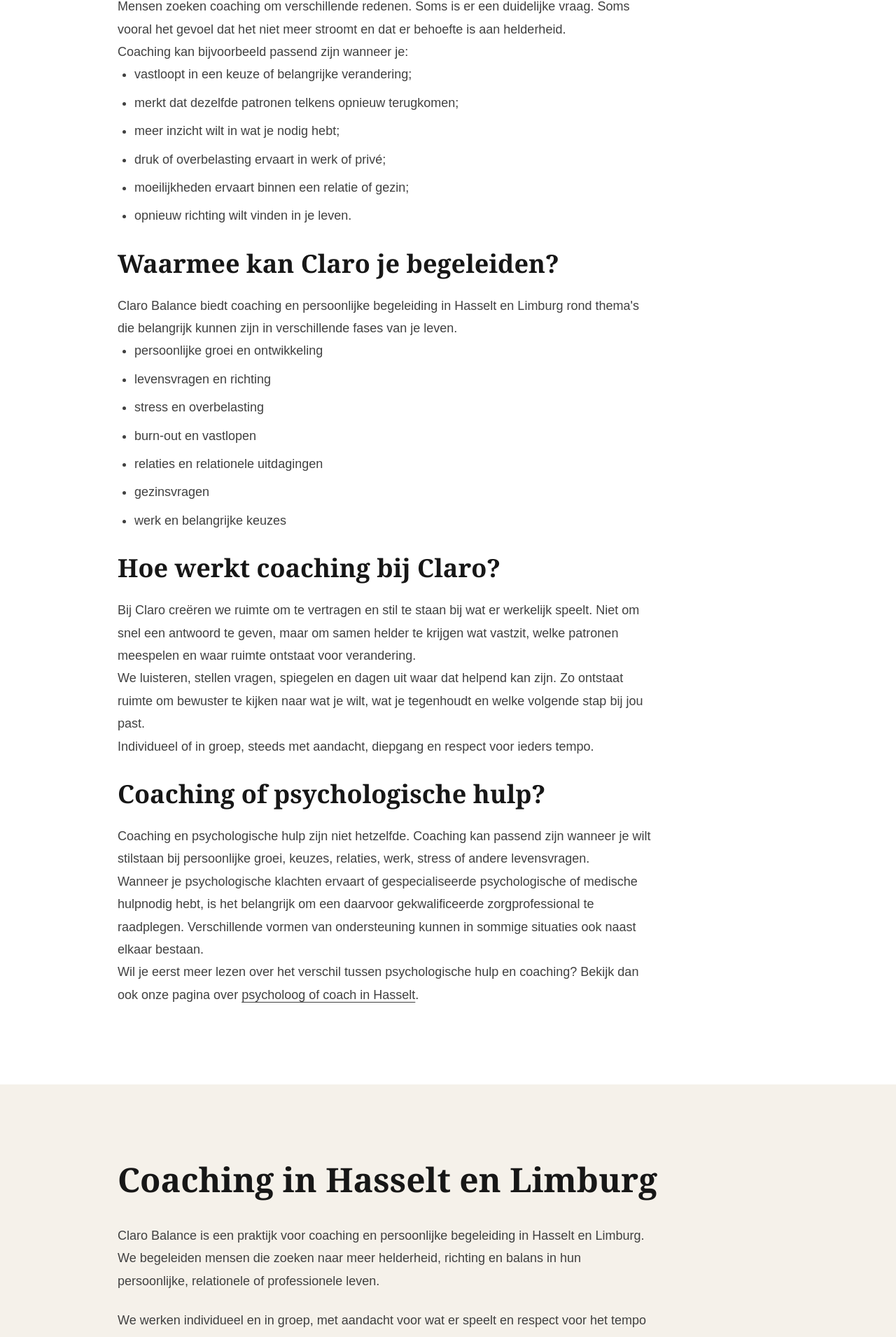
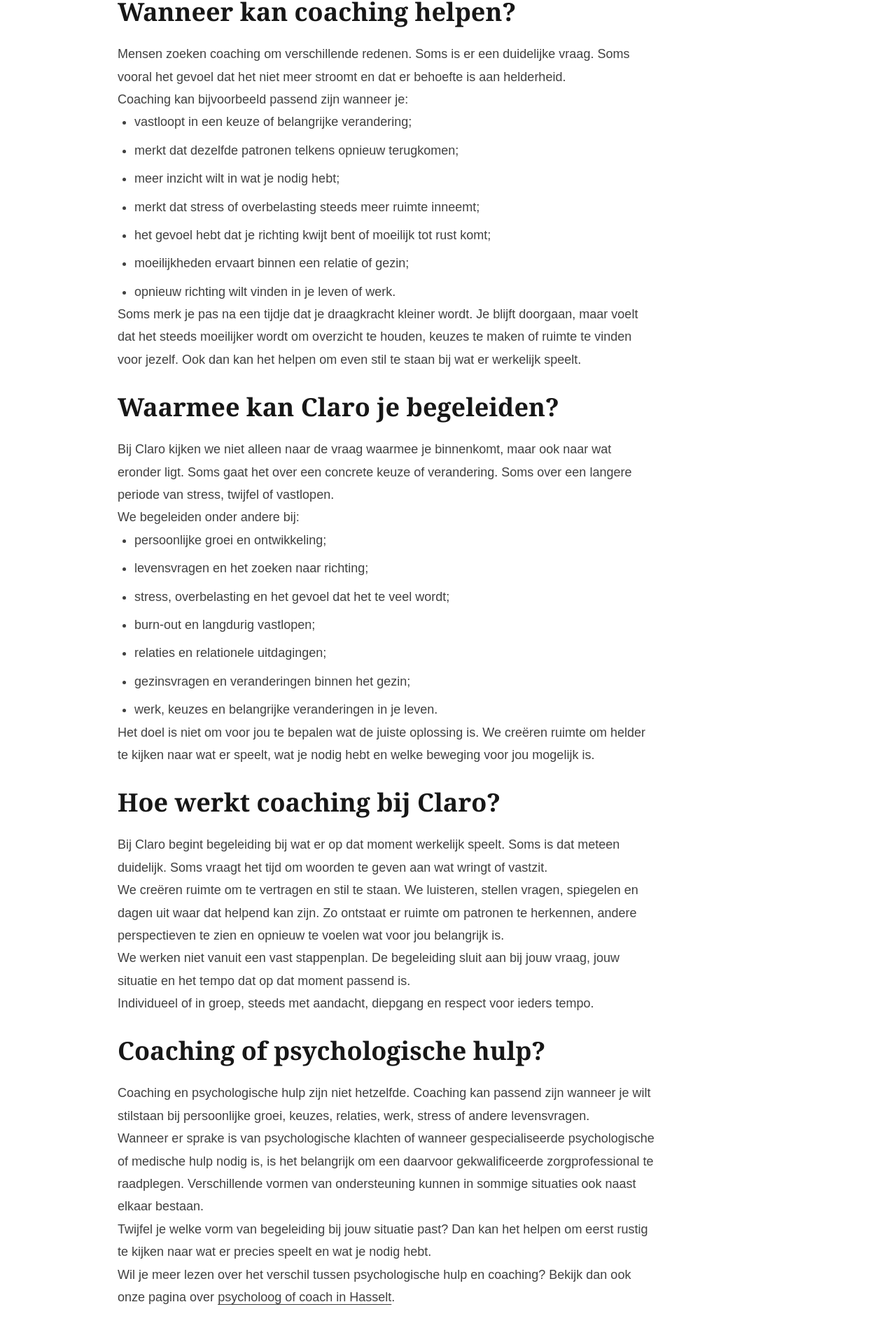
Before and after one commit to KarlK3500/Claro-Website, a Next.js app: page /coaching-hasselt in a window 1280 px wide. Shown: the part 856-2767 px from the top of the page at 70% size. Built offline with nearby package versions, Linux system fonts and the light colour scheme.

Commit message:
Improve coaching Hasselt SEO content

```diff
--- a/app/coaching-hasselt/page.tsx
+++ b/app/coaching-hasselt/page.tsx
@@ -64,9 +64,11 @@
 
         <p className="mt-10 max-w-2xl text-lg md:text-xl leading-[1.7] text-neutral-600">
   Soms weet je dat er iets moet veranderen, maar nog niet precies wat.
-          Je loopt vast in een keuze, een patroon, je werk, een relatie of
-          gewoon in jezelf. Coaching kan helpen om stil te staan, helder te
-          kijken naar wat speelt en opnieuw richting te vinden.
+  Misschien loop je vast in een keuze, een patroon, je werk of een relatie.
+  Misschien merk je dat stress en overbelasting zich opstapelen en dat je
+  steeds moeilijker ruimte vindt om stil te staan bij wat er werkelijk speelt.
+  Coaching kan helpen om te vertragen, helder te kijken naar wat er gebeurt en
+  opnieuw richting te vinden.
 </p>
       </section>
 
@@ -82,9 +84,9 @@
   </h2>
 
   <p>
-                Mensen zoeken coaching om verschillende redenen. Soms is er een
-                duidelijke vraag. Soms vooral het gevoel dat het niet meer
-                stroomt en dat er behoefte is aan helderheid.
+    Mensen zoeken coaching om verschillende redenen. Soms is er een duidelijke
+    vraag. Soms vooral het gevoel dat het niet meer stroomt en dat er behoefte
+    is aan helderheid.
   </p>
 
   <p>
@@ -97,12 +99,26 @@
       merkt dat dezelfde patronen telkens opnieuw terugkomen;
     </li>
     <li>meer inzicht wilt in wat je nodig hebt;</li>
-                <li>druk of overbelasting ervaart in werk of privé;</li>
+    <li>
+      merkt dat stress of overbelasting steeds meer ruimte inneemt;
+    </li>
+    <li>
+      het gevoel hebt dat je richting kwijt bent of moeilijk tot rust komt;
+    </li>
     <li>
       moeilijkheden ervaart binnen een relatie of gezin;
     </li>
-                <li>opnieuw richting wilt vinden in je leven.</li>
+    <li>
+      opnieuw richting wilt vinden in je leven of werk.
+    </li>
   </ul>
+
+  <p>
+    Soms merk je pas na een tijdje dat je draagkracht kleiner wordt. Je blijft
+    doorgaan, maar voelt dat het steeds moeilijker wordt om overzicht te houden,
+    keuzes te maken of ruimte te vinden voor jezelf. Ook dan kan het helpen om
+    even stil te staan bij wat er werkelijk speelt.
+  </p>
 </div>
 
             <div>
@@ -114,20 +130,31 @@
   </h2>
 
   <p>
-                Claro Balance biedt coaching en persoonlijke begeleiding in
-                Hasselt en Limburg rond thema&apos;s die belangrijk kunnen zijn
-                in verschillende fases van je leven.
+    Bij Claro kijken we niet alleen naar de vraag waarmee je binnenkomt, maar
+    ook naar wat eronder ligt. Soms gaat het over een concrete keuze of
+    verandering. Soms over een langere periode van stress, twijfel of
+    vastlopen.
+  </p>
+
+  <p>
+    We begeleiden onder andere bij:
   </p>
 
   <ul className="list-disc pl-6 space-y-2">
-                <li>persoonlijke groei en ontwikkeling</li>
-                <li>levensvragen en richting</li>
-                <li>stress en overbelasting</li>
-                <li>burn-out en vastlopen</li>
-                <li>relaties en relationele uitdagingen</li>
-                <li>gezinsvragen</li>
-                <li>werk en belangrijke keuzes</li>
+    <li>persoonlijke groei en ontwikkeling;</li>
+    <li>levensvragen en het zoeken naar richting;</li>
+    <li>stress, overbelasting en het gevoel dat het te veel wordt;</li>
+    <li>burn-out en langdurig vastlopen;</li>
+    <li>relaties en relationele uitdagingen;</li>
+    <li>gezinsvragen en veranderingen binnen het gezin;</li>
+    <li>werk, keuzes en belangrijke veranderingen in je leven.</li>
   </ul>
+
+  <p>
+    Het doel is niet om voor jou te bepalen wat de juiste oplossing is. We
+    creëren ruimte om helder te kijken naar wat er speelt, wat je nodig hebt
+    en welke beweging voor jou mogelijk is.
+  </p>
 </div>
 
             <div>
@@ -139,22 +166,26 @@
   </h2>
 
   <p>
-                Bij Claro creëren we ruimte om te vertragen en stil te staan bij
-                wat er werkelijk speelt. Niet om snel een antwoord te geven,
-                maar om samen helder te krijgen wat vastzit, welke patronen
-                meespelen en waar ruimte ontstaat voor verandering.
+    Bij Claro begint begeleiding bij wat er op dat moment werkelijk speelt.
+    Soms is dat meteen duidelijk. Soms vraagt het tijd om woorden te geven aan
+    wat wringt of vastzit.
   </p>
 
   <p>
-                We luisteren, stellen vragen, spiegelen en dagen uit waar dat
-                helpend kan zijn. Zo ontstaat ruimte om bewuster te kijken naar
-                wat je wilt, wat je tegenhoudt en welke volgende stap bij jou
-                past.
+    We creëren ruimte om te vertragen en stil te staan. We luisteren, stellen
+    vragen, spiegelen en dagen uit waar dat helpend kan zijn. Zo ontstaat er
+    ruimte om patronen te herkennen, andere perspectieven te zien en opnieuw te
+    voelen wat voor jou belangrijk is.
   </p>
 
   <p>
-                Individueel of in groep, steeds met aandacht, diepgang en
-                respect voor ieders tempo.
+    We werken niet vanuit een vast stappenplan. De begeleiding sluit aan bij
+    jouw vraag, jouw situatie en het tempo dat op dat moment passend is.
+  </p>
+
+  <p>
+    Individueel of in groep, steeds met aandacht, diepgang en respect voor
+    ieders tempo.
   </p>
 </div>
 
@@ -167,21 +198,27 @@
   </h2>
 
   <p>
-                Coaching en psychologische hulp zijn niet hetzelfde. Coaching
-                kan passend zijn wanneer je wilt stilstaan bij persoonlijke
-                groei, keuzes, relaties, werk, stress of andere levensvragen.
+    Coaching en psychologische hulp zijn niet hetzelfde. Coaching kan passend
+    zijn wanneer je wilt stilstaan bij persoonlijke groei, keuzes, relaties,
+    werk, stress of andere levensvragen.
   </p>
 
   <p>
-                Wanneer je psychologische klachten ervaart of <a href="/psycholoog-hasselt">gespecialiseerde psychologische of medische hulp</a>
-                nodig hebt, is het belangrijk om een daarvoor gekwalificeerde zorgprofessional te raadplegen.
-                Verschillende vormen van ondersteuning kunnen in sommige
-                situaties ook naast elkaar bestaan.
+    Wanneer er sprake is van psychologische klachten of wanneer gespecialiseerde
+    psychologische of medische hulp nodig is, is het belangrijk om een daarvoor
+    gekwalificeerde zorgprofessional te raadplegen. Verschillende vormen van
+    ondersteuning kunnen in sommige situaties ook naast elkaar bestaan.
   </p>
 
   <p>
-                Wil je eerst meer lezen over het verschil tussen psychologische
-                hulp en coaching? Bekijk dan ook onze pagina over{" "}
+    Twijfel je welke vorm van begeleiding bij jouw situatie past? Dan kan het
+    helpen om eerst rustig te kijken naar wat er precies speelt en wat je
+    nodig hebt.
+  </p>
+
+  <p>
+    Wil je meer lezen over het verschil tussen psychologische hulp en coaching?
+    Bekijk dan ook onze pagina over{" "}
     <a
       href="/psycholoog-hasselt"
       className="underline underline-offset-4 hover:no-underline"
@@ -206,20 +243,25 @@
 
     <div className="max-w-3xl text-lg leading-[1.8] text-neutral-700 space-y-6">
       <p>
-              Claro Balance is een praktijk voor coaching en persoonlijke
-              begeleiding in Hasselt en Limburg. We begeleiden mensen die
-              zoeken naar meer helderheid, richting en balans in hun
-              persoonlijke, relationele of professionele leven.
+        Claro Balance is gevestigd in Hasselt en biedt coaching en persoonlijke
+        begeleiding aan mensen uit Hasselt en de ruimere regio Limburg.
       </p>
 
       <p>
-              We werken individueel en in groep, met aandacht voor wat er
-              speelt en respect voor het tempo van iedere persoon.
+        We begeleiden mensen die zoeken naar meer helderheid, richting en
+        balans. Dat kan gaan over persoonlijke groei, belangrijke keuzes,
+        stress of overbelasting, relaties, werk of een periode waarin je het
+        gevoel hebt dat je bent vastgelopen.
+      </p>
+
+      <p>
+        De begeleiding kan individueel of in groep plaatsvinden. Steeds staat
+        de persoon en zijn of haar vraag centraal, met aandacht voor wat er
+        werkelijk speelt en respect voor ieders tempo.
       </p>
     </div>
   </div>
 </section>
-
       <section className="bg-white py-20 md:py-28">
         <div className="max-w-5xl mx-auto px-6 md:px-10">
           <h2
@@ -235,9 +277,11 @@
       Wat is coaching?
     </h3>
     <p>
-                Coaching is een vorm van begeleiding waarbij je stilstaat bij
-                wat er speelt, inzicht krijgt in patronen en onderzoekt welke
-                keuzes of veranderingen voor jou passend kunnen zijn.
+      Coaching is een vorm van begeleiding waarbij je stilstaat bij wat er
+      speelt, inzicht krijgt in patronen en onderzoekt welke keuzes of
+      veranderingen voor jou passend kunnen zijn. Het kan zowel gaan over
+      persoonlijke groei als over een periode waarin je vastloopt of meer
+      helderheid nodig hebt.
     </p>
   </div>
 
@@ -246,9 +290,22 @@
       Waarvoor kan ik een coach in Hasselt zoeken?
     </h3>
     <p>
-                Dat kan bijvoorbeeld bij persoonlijke groei, levensvragen,
-                belangrijke keuzes, stress, werk, relaties, gezin of wanneer je
-                het gevoel hebt dat je vastloopt.
+      Bijvoorbeeld bij persoonlijke groei, levensvragen, belangrijke keuzes,
+      stress en overbelasting, werk, relaties of gezin. Ook wanneer je moeilijk
+      kunt benoemen wat er precies aan de hand is, maar wel voelt dat er iets
+      moet veranderen, kan coaching een eerste stap zijn.
+    </p>
+  </div>
+
+  <div>
+    <h3 className="text-xl font-semibold text-neutral-900 mb-3">
+      Kan coaching helpen bij stress of burn-out?
+    </h3>
+    <p>
+      Coaching kan helpen om stil te staan bij wat je belast, welke patronen
+      meespelen en waar opnieuw ruimte kan ontstaan. Wanneer er sprake is van
+      ernstige of aanhoudende psychologische of medische klachten, is het
+      belangrijk om ook een gekwalificeerde zorgprofessional te raadplegen.
     </p>
   </div>
 
@@ -257,9 +314,9 @@
       Is coaching hetzelfde als therapie?
     </h3>
     <p>
-                Nee. Coaching en psychologische of therapeutische hulp hebben
-                niet dezelfde functie. Welke begeleiding passend is, hangt af
-                van wat er precies speelt en wat je nodig hebt.
+      Nee. Coaching en psychologische of therapeutische hulp hebben niet
+      dezelfde functie. Welke begeleiding passend is, hangt af van wat er
+      precies speelt en wat je nodig hebt.
     </p>
   </div>
 
@@ -268,8 +325,9 @@
       Waar geeft Claro Balance coaching?
     </h3>
     <p>
-                Claro Balance is gevestigd in Hasselt en begeleidt mensen uit
-                Hasselt en de ruimere regio Limburg.
+      Claro Balance is gevestigd in Hasselt en begeleidt mensen uit Hasselt en
+      de ruimere regio Limburg. De begeleiding kan individueel of in groep
+      plaatsvinden.
     </p>
   </div>
 </div>
```
Lines whose indentation alone changed are shown as unchanged.
